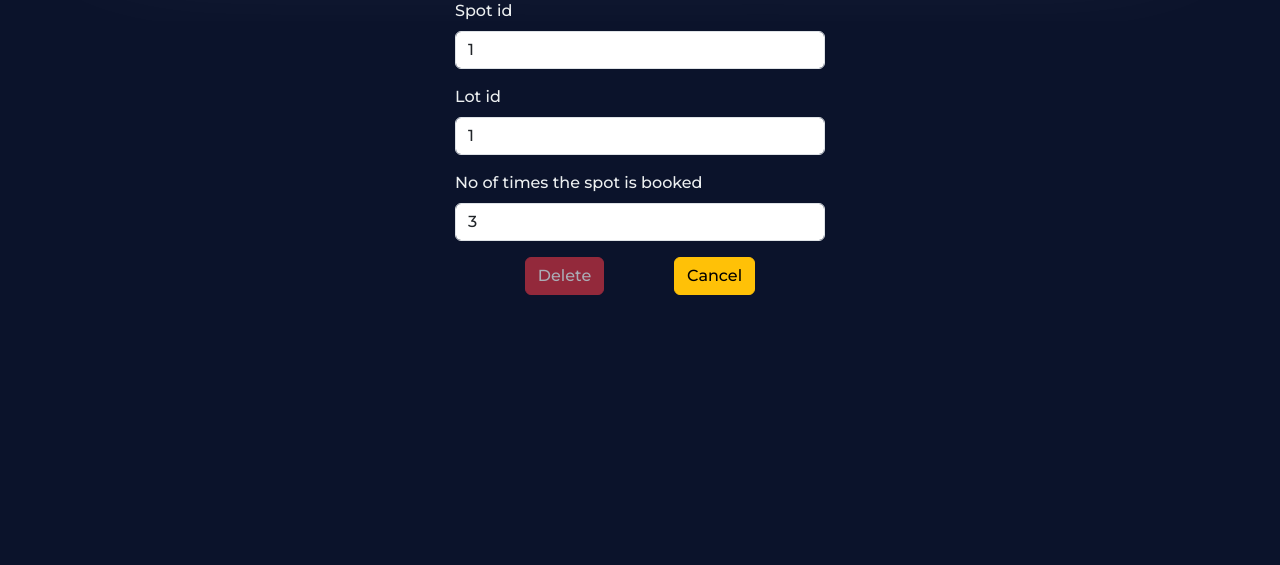
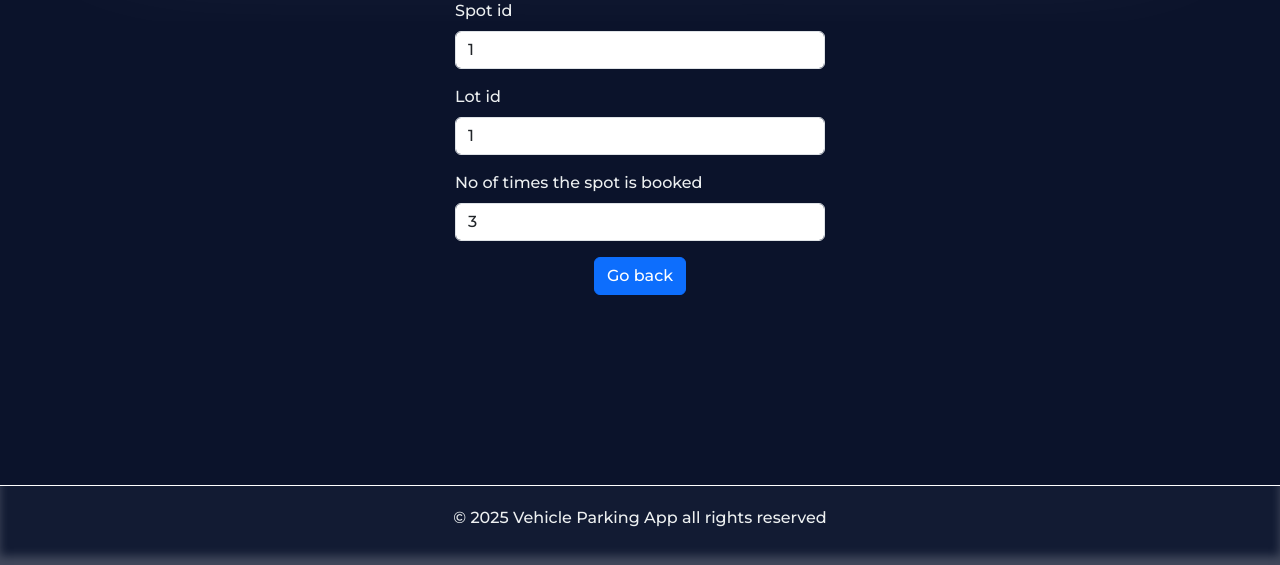
Before and after one commit to AayushKotwani3/Vehicle-Parking-App-V1, a Flask app: page /view-parking-spot/Available/1 in a window 1280 px wide. Shown: the part 234-799 px from the top of the page. Run offline with Flask 3, Linux system fonts and the light colour scheme; data comes from the database, SQL or seed files in the repository; both versions use the stored data as it was after the commit; some web fonts are replaced.

Commit message:
Removed particular spot deletion feature as per the requirement

```diff
--- a/templates/Available_spot.html
+++ b/templates/Available_spot.html
@@ -6,9 +6,8 @@
 
 <div class="form_canvas">
                     <div id="Available-spot-card" class="form-card">
-                        {% if parking_count==0 %}
                             <h1>Spot number {{available_spot.spot_number}}</h1>
-                            <form action="/view-parking-spot/Available/Delete/{{available_spot.id}}" method="POST">
+                            <form action="/view-parking-lot/{{available_spot.lot.id}}" method="POST">
                             <div class="mb-3" >
                                 <label for="spot-id" class="form-label">Spot id</label>
                                 <input type="text" class="form-control" id="spot-id"  name="spot_id" value="{{ available_spot.id }}" readonly>
@@ -25,46 +24,12 @@
 
 
                             <div class="form-buttons">
-                            <div style="text-align: center; display: inline-block;">
-                                <input type="submit" class="btn btn-danger" name="button_value" value="Delete">
-                            </div>
                                 <div style="text-align: center; display: inline-block;">
-                                <input type="submit" class="btn btn-warning" name="button_value" value="Cancel">
+                                <input type="submit" class="btn btn-primary" name="button_value" value="Go back">
                                 <br>
                                </div>
                             </div>
                             </form>
-                        {% else %}
-                                <h1>Spot number {{available_spot.spot_number}}</h1>
-                            <form action="/view-parking-spot/Available/Delete/{{available_spot.id}}" method="POST">
-                            <div class="mb-3" >
-                                <label for="spot-id" class="form-label">Spot id</label>
-                                <input type="text" class="form-control" id="spot-id"  name="spot_id" value="{{ available_spot.id }}" readonly>
-                            </div>
-                            <div class="mb-3" >
-                                <label for="lot-id" class="form-label">Lot id</label>
-                                <input type="text" class="form-control" id="lot-id"  name="spot_id" value="{{ available_spot.lot_id }}" readonly>
-                            </div>
-
-                            <div class="mb-3" >
-                                <label for="parking-count" class="form-label">No of times the spot is booked</label>
-                                <input type="text" class="form-control" id="parking-count"  name="parking_count" value="{{ parking_count }}" readonly>
-                            </div>
-
-
-                            <div class="form-buttons">
-                            <div style="text-align: center; display: inline-block;">
-                                <input type="submit" class="btn btn-danger" value="Delete" disabled>
-                                </div>
-                               <div style="text-align: center; display: inline-block;">
-                                <input type="submit" class="btn btn-warning" name="button_value" value="Cancel">
-                                <br>
-                               </div>
-                             </div>
-                            </div>
-
-                            </form>
-                        {% endif %}
                     </div>
                 </div>
 
--- a/templates/Occupied_spot.html
+++ b/templates/Occupied_spot.html
@@ -40,7 +40,7 @@
 
                             <div class="form-buttons">
                                 <div style="text-align: center; display: inline-block;">
-                                <input type="submit" class="btn btn-warning" name="button_value" value="Go back">
+                                <input type="submit" class="btn btn-primary" name="button_value" value="Go back">
                                 <br>
                                </div>
                             </div>
```
Also changed, not shown: instance/parkingapp.sqlite.
